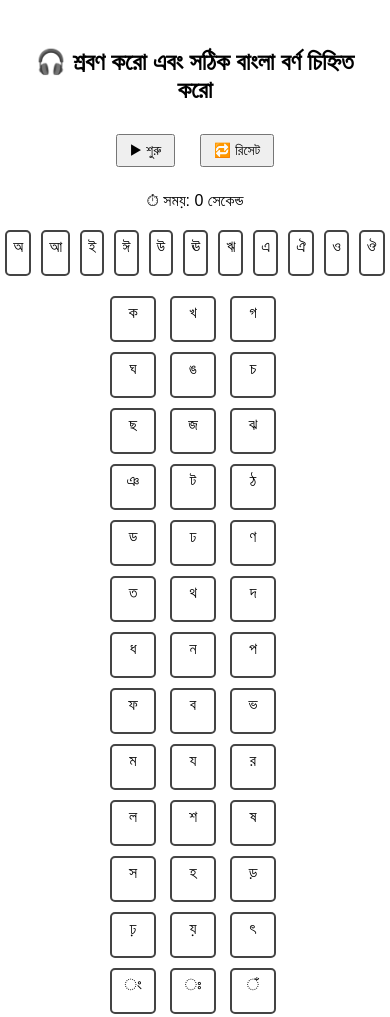
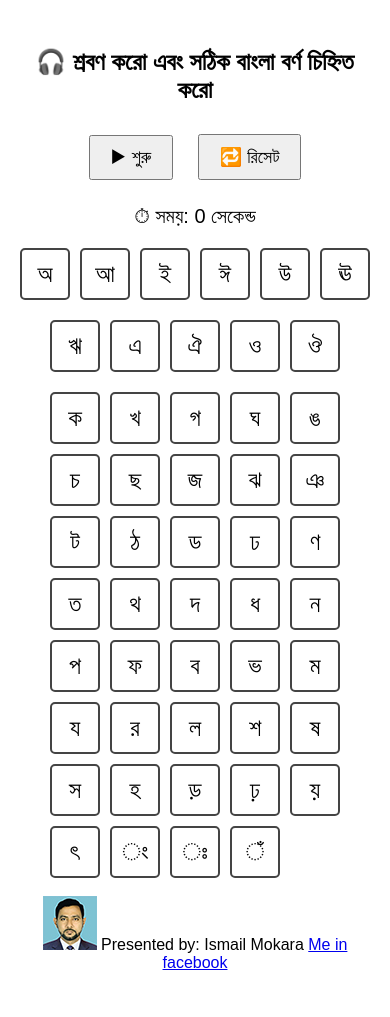
Before and after one commit to IsmailMokara/listeningskillban, a plain HTML site: page index.html in a window 390 px wide. Shown: the top 1017 px of the page. Drawn offline with Linux system fonts and the light colour scheme.

Commit message:
Update index.html

```diff
--- a/index.html
+++ b/index.html
@@ -12,17 +12,24 @@
     }
 
     .vowel-row {
-      display: flex;
-      flex-wrap: nowrap;
+      display: grid;
+      grid-template-columns: repeat(6, 50px); /* 6টি বর্ণ এক লাইনে থাকবে */
+      gap: 10px;
       justify-content: center;
+      margin-top: 20px;
+    }
+
+    .second-row-vowel {
+      display: grid;
+      grid-template-columns: repeat(5, 50px); /* 5টি বর্ণ এক লাইনে থাকবে */
       gap: 10px;
+      justify-content: center;
       margin-top: 20px;
-      flex-direction: row;
     }
 
     .consonant-grid {
       display: grid;
-      grid-template-columns: repeat(10, 50px);
+      grid-template-columns: repeat(5, 50px); /* প্রতি লাইনে ৫টি বর্ণ */
       gap: 10px;
       justify-content: center;
       margin-top: 20px;
@@ -52,49 +59,10 @@
       margin-top: 15px;
     }
 
-    /* Responsive Design */
-    @media (max-width: 768px) {
-      .letter {
-        font-size: 20px;
-        padding: 8px;
-        width: 40px;
-        height: 40px;
-      }
-
-      .consonant-grid {
-        grid-template-columns: repeat(5, 50px);
-      }
-
-      #timer {
-        font-size: 18px;
-      }
-
-      button {
-        font-size: 16px;
-        padding: 8px 16px;
-      }
-    }
-
-    @media (max-width: 480px) {
-      .letter {
-        font-size: 16px;
-        padding: 6px;
-        width: 30px;
-        height: 30px;
-      }
-
-      .consonant-grid {
-        grid-template-columns: repeat(3, 50px);
-      }
-
-      button {
-        font-size: 14px;
-        padding: 6px 12px;
-      }
-
-      #timer {
-        font-size: 16px;
-      }
+    /* কাস্টমাইজ করা */
+    .vowel-row .vowel {
+      width: 50px;
+      text-align: center;
     }
 
   </style>
@@ -108,14 +76,16 @@
 
 <div id="timer">⏱ সময়: 0 সেকেন্ড</div>
 
-<!-- স্বরবর্ণ (এক লাইনে) -->
+<!-- স্বরবর্ণ (উপরে ৬টি, নিচে ৫টি) -->
 <div id="vowels" class="vowel-row"></div>
+<div id="second-row-vowels" class="second-row-vowel"></div>
 
 <!-- ব্যঞ্জনবর্ণ (গ্রিডে) -->
 <div id="consonants" class="consonant-grid"></div>
 
 <script>
-  const vowels = ['অ', 'আ', 'ই', 'ঈ', 'উ', 'ঊ', 'ঋ', 'এ', 'ঐ', 'ও', 'ঔ'];
+  const vowels = ['অ', 'আ', 'ই', 'ঈ', 'উ', 'ঊ'];  // উপরে থাকবে
+  const secondRowVowels = ['ঋ', 'এ', 'ঐ', 'ও', 'ঔ'];  // নিচে থাকবে
   const consonants = [
     'ক', 'খ', 'গ', 'ঘ', 'ঙ',
     'চ', 'ছ', 'জ', 'ঝ', 'ঞ',
@@ -126,7 +96,7 @@
     'ড়', 'ঢ়', 'য়', 'ৎ', 'ং', 'ঃ', 'ঁ'
   ];
 
-  const letters = [...vowels, ...consonants];
+  const letters = [...vowels, ...secondRowVowels, ...consonants];
   const playedLetters = new Set();
   let currentLetter = '';
   let timerInterval;
@@ -134,6 +104,7 @@
   let lettersPlayedCount = 0;
 
   const vowelsDiv = document.getElementById('vowels');
+  const secondRowVowelsDiv = document.getElementById('second-row-vowels');
   const consonantsDiv = document.getElementById('consonants');
 
   function createLetterTiles(lettersArray, container) {
@@ -146,7 +117,9 @@
     });
   }
 
+  // উপরের লাইনে ৬টি স্বরবর্ণ এবং নিচের লাইনে ৫টি স্বরবর্ণ
   createLetterTiles(vowels, vowelsDiv);
+  createLetterTiles(secondRowVowels, secondRowVowelsDiv);
   createLetterTiles(consonants, consonantsDiv);
 
   function playSound(letter) {
```
